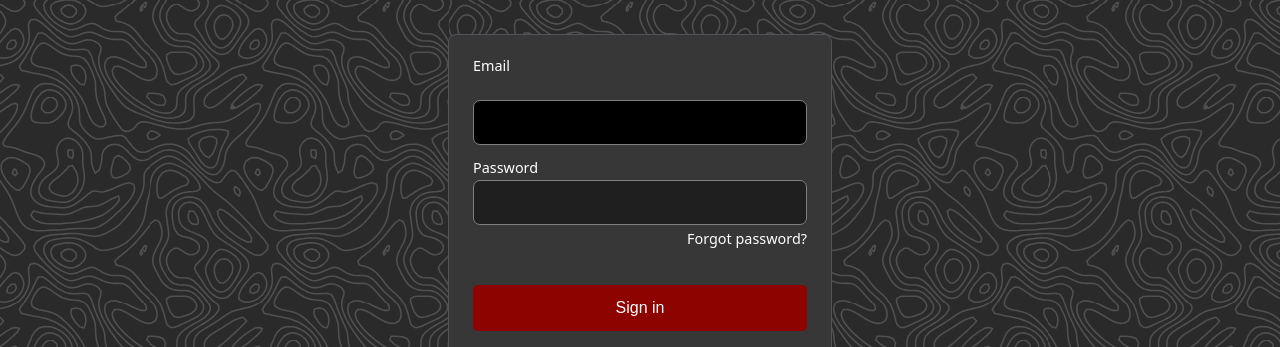
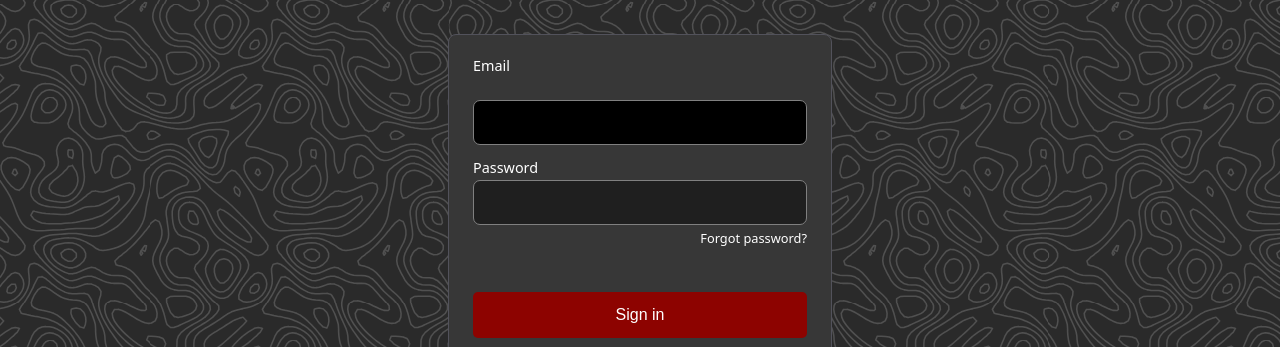
Before and after one commit to MajKlavzar/Login-Form, a plain HTML site: page index.html in a window 1280 px wide. Shown: the part 146-493 px from the top of the page. Drawn offline with Linux system fonts and the light colour scheme; some packages are replaced by stand-ins of ours; a script that the page names is missing.

Commit message:
changed forgot password size

```diff
--- a/Styles/style.css
+++ b/Styles/style.css
@@ -99,6 +99,8 @@ input:focus {
 #right {
   align-self: flex-end;
   margin-top: 0.1rem;
+  font-size: 0.8rem;
+  margin-bottom: 0.5rem;
 }
 
 #submit {
```
